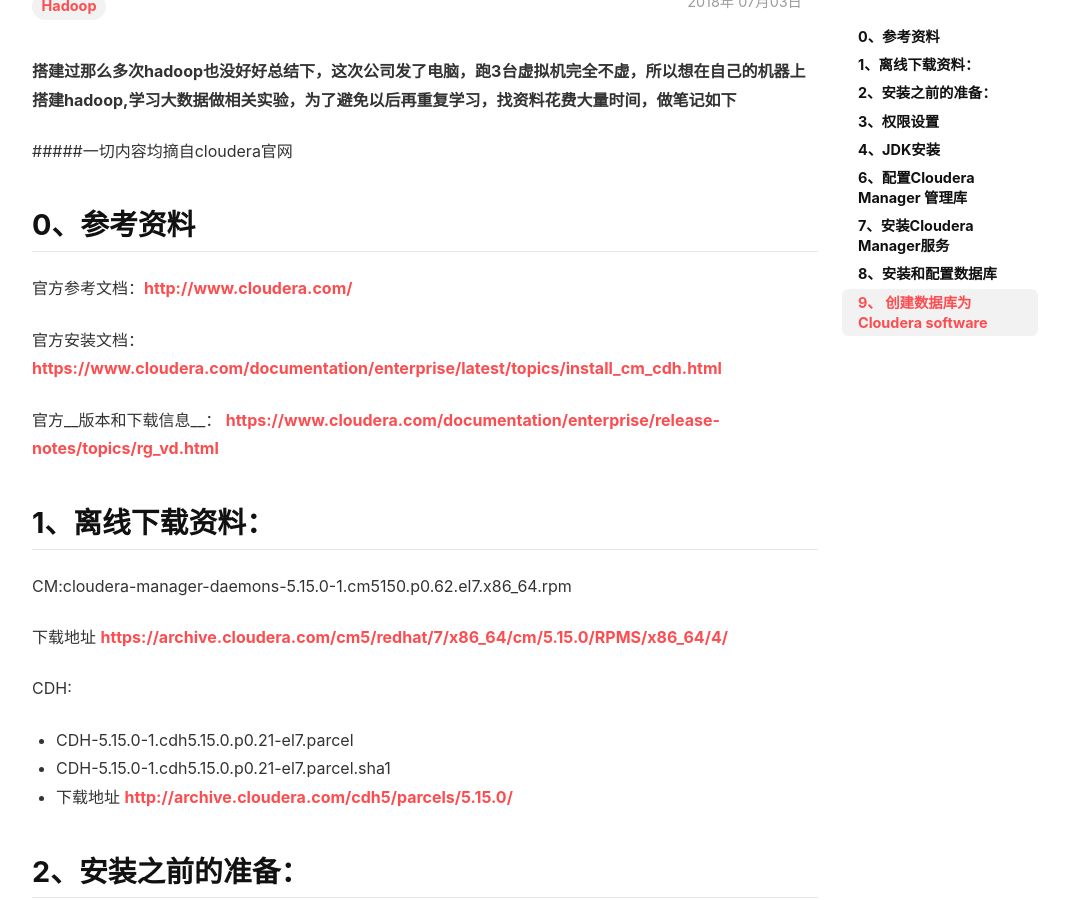
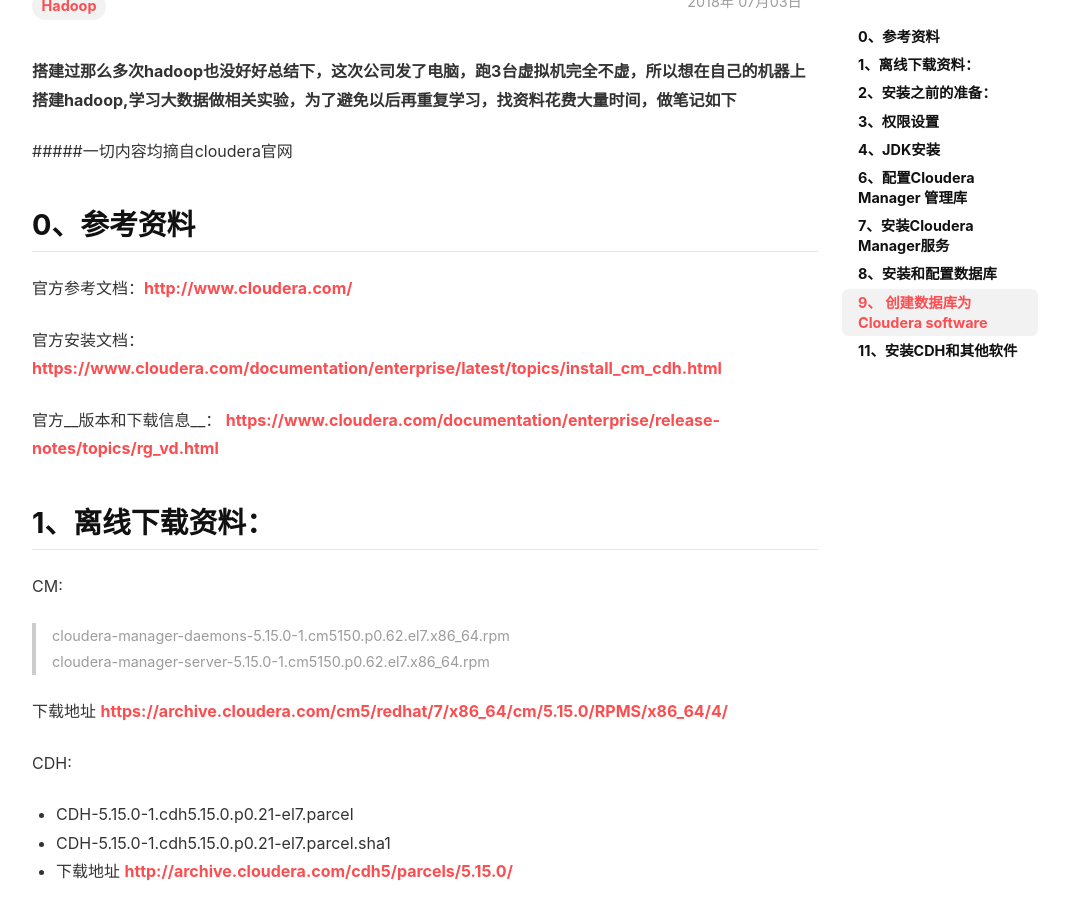
Before and after one commit to Ccccong/Ccccong.github.io, a Jekyll site: the page built from _posts/2018-07-03-Hadoop 集群搭建.md, in a window 1280 px wide and 900 px high, scrolled down 194 px. Shown: the whole window, without its empty margins (105-1174 px from the left). Built offline with Jekyll 4.4.1, drawn with Linux system fonts in a browser that asks for light colours; nearby versions of some CDN libraries; some of the changed text lies outside the part shown.

Commit message:
Update Hadoop 集群搭建

```diff
--- a/_posts/2018-07-03-Hadoop 集群搭建.md
+++ b/_posts/2018-07-03-Hadoop 集群搭建.md
@@ -14,7 +14,9 @@
 官方__版本和下载信息__： [https://www.cloudera.com/documentation/enterprise/release-notes/topics/rg_vd.html]()
 ## 1、离线下载资料：
 
-CM:cloudera-manager-daemons-5.15.0-1.cm5150.p0.62.el7.x86_64.rpm
+CM:
+> cloudera-manager-daemons-5.15.0-1.cm5150.p0.62.el7.x86_64.rpm
+cloudera-manager-server-5.15.0-1.cm5150.p0.62.el7.x86_64.rpm
 
 下载地址  [https://archive.cloudera.com/cm5/redhat/7/x86_64/cm/5.15.0/RPMS/x86_64/4/]()
 
@@ -89,7 +91,8 @@
 
 ## 7、安装Cloudera Manager服务
 1. 手动安装：
-        sudo yum --nogpgcheck localinstall cloudera-manager-daemons  -  * .rpm sudo yum --nogpgcheck localinstall cloudera-manager-server  -  * .rpm
+        sudo yum --nogpgcheck localinstall cloudera-manager-daemons  -  * .rpm
+        sudo yum --nogpgcheck localinstall cloudera-manager-server  -  * .rpm
 2. 网络安装，前提配置了yum cloudera repo
         sudo yum install cloudera-manager-daemons cloudera-manager-server
 
@@ -165,3 +168,10 @@
         sudo /usr/share/cmf/schema/scm_prepare_database.sh postgresql  scm  scm
 如果一下文件存在请删除：
         sudo rm /etc/cloudera-scm-server/db.mgmt.properties
+
+## 11、安装CDH和其他软件
+1. 启动Cloudera Manager Server
+        sudo systemctl start cloudera-scm-server
+2.等待几分钟让服务起来，也可用如下命令查看服务启动进程
+        sudo tail -f /var/log/cloudera-scm-server/cloudera-scm-server.log
+3. 服务起来后再浏览器中输入`http://<server_host>:7180`,看到登录界面，用户名：admin,密码：admin
```
